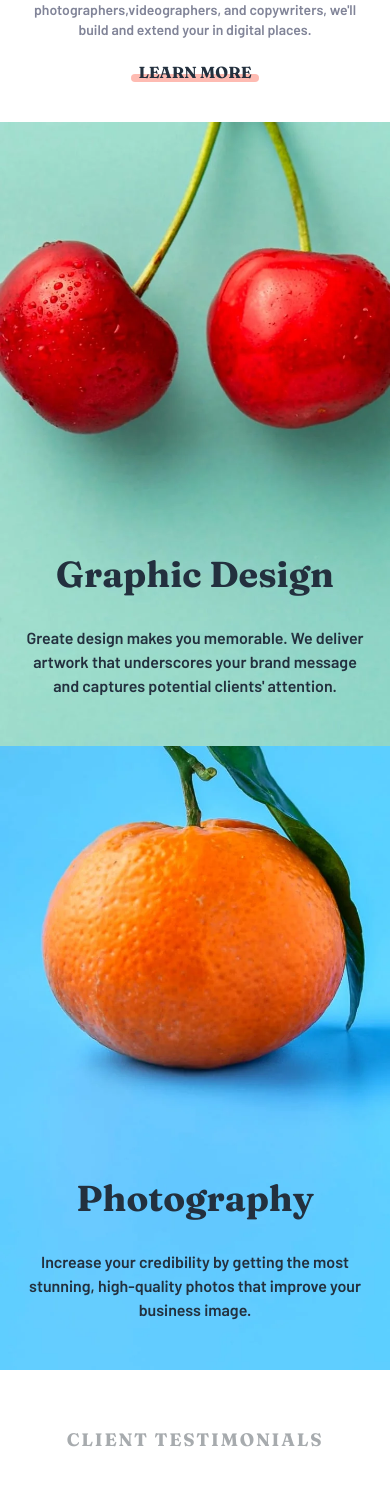
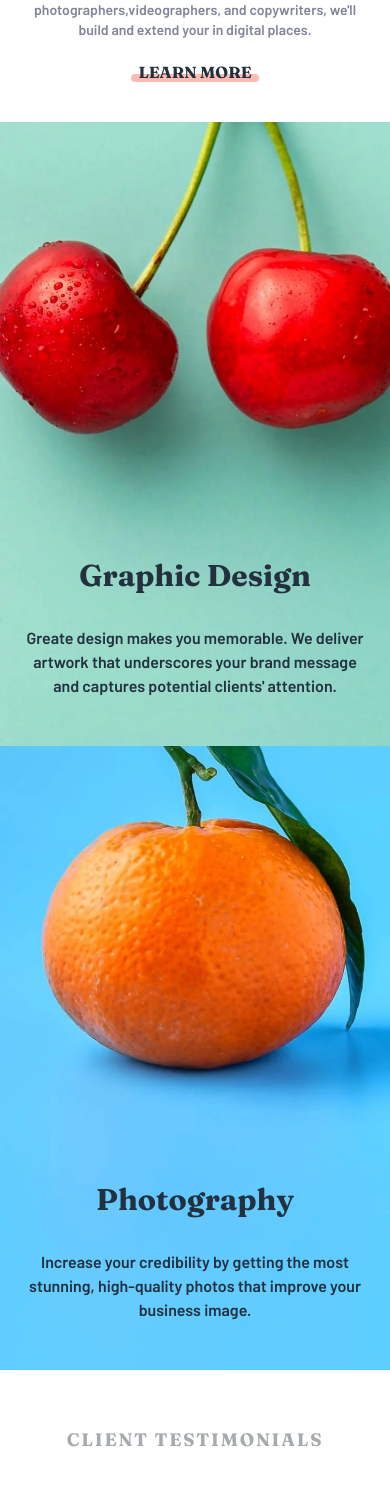
Before and after one commit to cancomertpay/sunnyside-agency, a React (Vite) app: page / in a window 390 px wide. Shown: the part 1684-3192 px from the top of the page. Built offline with nearby package versions, Linux system fonts and the light colour scheme.

Commit message:
fix tablet device ui bugs

```diff
--- a/src/components/GraphicDesing.jsx
+++ b/src/components/GraphicDesing.jsx
@@ -24,18 +24,18 @@ function GraphicDesing() {
         whileInView={"show"}
         src={isMobile ? bgGraphicDesign : bgGraphicDesignDesktop}
         alt="sunnyside agency graphic design image"
-        className="w-full"
+        className="w-full relative"
       />
       <motion.div
         variants={fadeIn("left", "spring", 0.5, 1)}
         initial="hidden"
         whileInView="show"
-        className="absolute bottom-12 right-0 left-0 mx-6 flex flex-col items-center justify-center text-center md:px-[10vw]"
+        className="absolute bottom-0 right-0 left-0 mx-6 flex flex-col items-center justify-center text-center lg:px-[16px] md:px-0"
       >
-        <Title fontSize={"text-4xl"} staggerChildren={0.05}>
+        <Title fontSize={"text-3xl md:text-lg lg:text-4xl"} staggerChildren={0.05}>
           Graphic Design
         </Title>
-        <p className="text-neutral-veryDarkDesaturatedBlue font-barlow pt-8">
+        <p className="text-neutral-veryDarkDesaturatedBlue font-barlow pt-8 md:text-sm md:pt-4 pb-12 md:pb-6 lg:pb-20 lg:text-lg lg:pt-8">
           Greate design makes you memorable. We deliver artwork that underscores
           your brand message and captures potential clients' attention.
         </p>
--- a/src/components/Photography.jsx
+++ b/src/components/Photography.jsx
@@ -31,12 +31,12 @@ function Photography() {
         variants={fadeIn("right", "spring", 0.5, 1)}
         initial="hidden"
         whileInView="show"
-        className="absolute bottom-12 right-0 left-0 mx-6 flex flex-col items-center justify-center text-center md:px-[11vw]"
+        className="absolute bottom-0 right-0 left-0 mx-6 flex flex-col items-center justify-center text-center md:px-0 lg:px-[16px]"
       >
-        <Title fontSize={"text-4xl"} staggerChildren={0.1}>
+        <Title fontSize={"text-3xl md:text-lg lg:text-4xl"} staggerChildren={0.1}>
           Photography
         </Title>
-        <p className="text-neutral-veryDarkDesaturatedBlue font-barlow pt-8">
+        <p className="text-neutral-veryDarkDesaturatedBlue font-barlow pt-8 md:text-sm md:pt-4 pb-12 md:pb-6 lg:pb-20 lg:text-lg lg:pt-8">
           Increase your credibility by getting the most stunning, high-quality
           photos that improve your business image.
         </p>
--- a/src/components/header/DropdownLinks.jsx
+++ b/src/components/header/DropdownLinks.jsx
@@ -11,12 +11,12 @@ function DropdownLinks({ isOpen }) {
         initial={{ opacity: 0, y: -40 }}
         animate={{ opacity: 1, y: 0 }}
         transition={{ duration: 0.5 }}
-        className="absolute top-20 left-0 right-0 mx-6 shadow-lg"
+        className="absolute top-20 left-0 right-0 mx-6 shadow-lg z-50"
       >
         <div
           className=" absolute top-0 right-0 w-0 h-0
           border-l-[25px] border-l-transparent
-          border-b-[25px] border-b-neutral-white border-r-transparent"
+          border-b-[25px] border-b-neutral-white border-r-transparent md:hidden"
         />
         <ul className="flex items-center justify-center flex-col bg-neutral-white space-y-5 py-10 mt-5 text-neutral-darkGrayishBlue text-xl font-barlow">
           <li>About</li>
--- a/src/components/header/Header.jsx
+++ b/src/components/header/Header.jsx
@@ -18,7 +18,7 @@ function Header() {
       whileInView={"show"}
       className="sm:px-16 px-6 py-8 bg-transparent flex items-center justify-between"
     >
-      <img className="md:w-[12vw]" src={brandLogo} alt="sunnyside agency" />
+      <img className="md:w-[120px] lg:w-[180px]" src={brandLogo} alt="sunnyside agency" />
       <Navbar />
     </motion.header>
   );
--- a/src/components/header/Navbar.jsx
+++ b/src/components/header/Navbar.jsx
@@ -1,7 +1,4 @@
-import React, { useContext, useState } from "react";
-
-// context
-import { isMobileContext } from "../../context/IsMobileContext";
+import React, { useEffect, useState } from "react";
 
 // dropdown-icon
 import hamburger from "../../assets/images/icon-hamburger.svg";
@@ -10,22 +7,34 @@ import hamburger from "../../assets/images/icon-hamburger.svg";
 import DropdownLinks from "./DropdownLinks";
 
 function Navbar() {
-  // contexts
-  const { isMobile } = useContext(isMobileContext);
-
   // local states
   const [navIsOpen, setNavIsOpen] = useState(false);
+  const [isDesktop, setIsDesktop] = useState(null);
+
+  useEffect(() => {
+    const handleResize = () => {
+      setIsDesktop(window.innerWidth >= 1024);
+    };
+
+    handleResize();
+
+    window.addEventListener("resize", handleResize);
+
+    return () => {
+      window.removeEventListener("resize", handleResize);
+    };
+  }, []);
 
   return (
     <nav className="flex items-center justify-center relative">
-      {isMobile ? (
+      {!isDesktop ? (
         <>
           <img
             onClick={() => setNavIsOpen((prev) => !prev)}
             src={hamburger}
             alt="dropdown-icon"
           />
-          <DropdownLinks isOpen={isMobile && navIsOpen} />
+          <DropdownLinks isOpen={!isDesktop && navIsOpen} />
         </>
       ) : (
         <div>
--- a/src/sections/Home.jsx
+++ b/src/sections/Home.jsx
@@ -33,7 +33,7 @@ function Home() {
           variants={textVariant(0.5)}
           initial={"hidden"}
           whileInView={"show"}
-          className="font-fraunces text-center tracking-widest uppercase text-[11vw] text-neutral-white mt-[2.3rem] z-30 md:text-[4vw] md:mb-24 md:mt-20"
+          className="font-fraunces text-center tracking-widest uppercase text-[11vw] text-neutral-white mt-[2.3rem] z-30 md:text-[4vw] md:mt-[0.3rem] lg:mb-24 lg:mt-[1vw]"
         >
           We are creatives
         </motion.h1>
@@ -43,7 +43,7 @@ function Home() {
           whileInView={"show"}
           className="flex items-center justify-center w-full mt-[2.2rem]"
         >
-          <img src={iconArrowDown} alt="sunny agency arrow down icon" />
+          <img className="md:h-[80px]" src={iconArrowDown} alt="sunny agency arrow down icon" />
         </motion.div>
       </div>
       <motion.div
```
